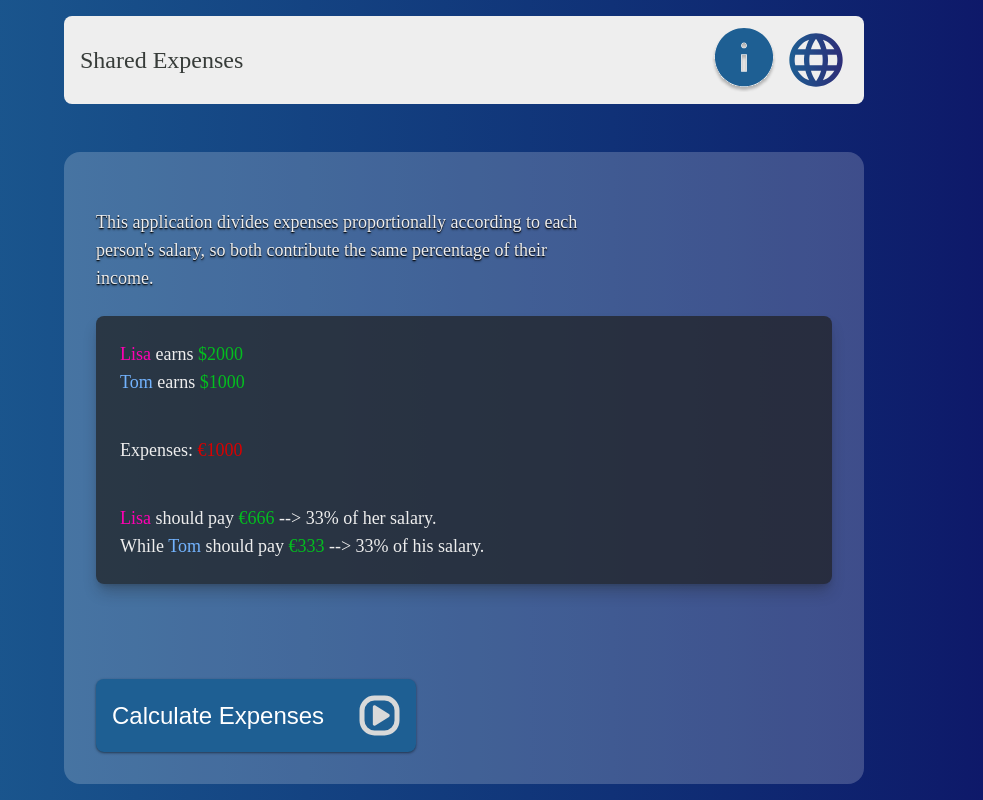
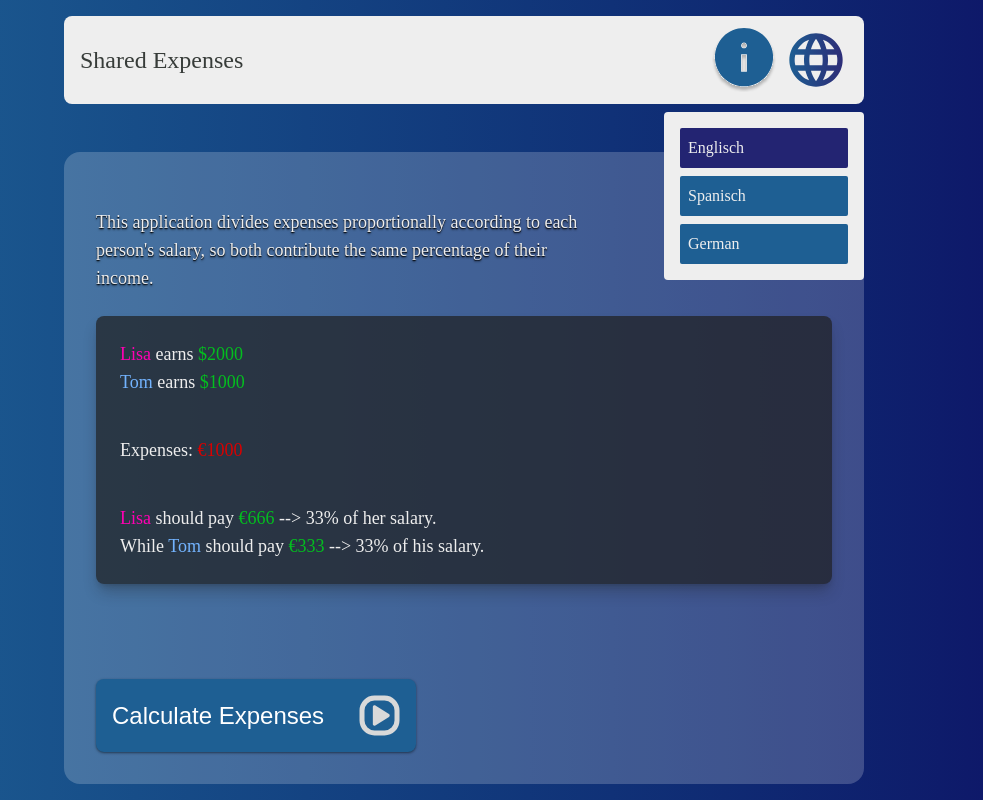
Before and after one commit to Caminaur/equal-expense, a React (Vite) app: page / in a window 1280 px wide. Both pictures are taken after a click on the icon 992 px from the left and 60 px from the top of the page. Shown: the whole page, without its empty margins (176-1159 px from the left). Built offline with nearby package versions, Linux system fonts and the light colour scheme; a web font is replaced by a local one.

Commit message:
Dropdown

```diff
--- a/src/Components/Navbar.tsx
+++ b/src/Components/Navbar.tsx
@@ -1,11 +1,25 @@
-import { LangIcon, InfoIcon, LangIconMobile, PlayIcon } from "../assets/icons";
-import React, { Component } from "react";
-import { Link, NavLink } from "react-router-dom";
+import { useEffect, useRef, useState } from "react";
+import { LangIcon, InfoIcon, LangIconMobile } from "../assets/icons";
+import { Link } from "react-router-dom";
 
-export class Navbar extends Component {
-  render() {
+function Navbar() {
+  const [active, setActive] = useState(false);
+  const dropdownRef = useRef<HTMLDivElement>(null);
+  useEffect(() => {
+    const handleClickOutside = (e: MouseEvent) => {
+      if (
+        dropdownRef.current &&
+        !dropdownRef.current.contains(e.target as Node)
+      ) {
+        setActive(false);
+      }
+    };
+    document.addEventListener("click", handleClickOutside);
+    return () => document.removeEventListener("click", handleClickOutside);
+  }, []);
+
   return (
-      <div className="w-full flex justify-between items-center pb-4 lg:bg-light lg:max-w-200 lg:pb-default lg:py-3 lg:px-4 lg:rounded-lg ">
+    <div className="w-full flex justify-between items-center pb-4 lg:bg-light lg:max-w-200 lg:pb-default lg:py-3 lg:px-4 lg:rounded-lg relative">
       <Link to={"/"} className="text-white text-2xl font-1 lg:text-text-dark">
         Shared Expenses
       </Link>
@@ -13,12 +27,38 @@ export class Navbar extends Component {
         <Link to={"info"}>
           <InfoIcon className="h-12 w-12 lg:h-16 lg:w-16 duration-200 transition-all hover:brightness-150 cursor-pointer"></InfoIcon>
         </Link>
-          <LangIcon className="h-12 w-12 hidden lg:block lg:h-16 lg:w-16 duration-200 transition-all hover:brightness-150 cursor-pointer"></LangIcon>
+        <div ref={dropdownRef}>
+          <li
+            className="list-none "
+            onClick={() => {
+              setActive((prev) => !prev);
+            }}
+          >
+            <LangIcon className="h-12 w-12 hidden lg:block lg:h-16 lg:w-16 duration-200 transition-all hover:brightness-150 cursor-pointer "></LangIcon>
             <LangIconMobile className="h-12 w-12 lg:hidden"></LangIconMobile>
+
+            <div
+              className={`bg-light-blue min-w-50 min-h-40 md:bg-light absolute right-0 top-full -mt-2 rounded-sm transition-all duration-300 ${
+                active ? "opacity-100 mt-2" : "opacity-0 pointer-events-none"
+              }`}
+            >
+              <ul className="flex flex-col p-4 gap-2">
+                <button className="w-full py-2 bg-dark-blue/90 hover:brightness-125 text-left pl-2 rounded-xs cursor-pointer text-light font-2 font-medium select-none">
+                  Englisch
+                </button>
+                <button className="w-full py-2 bg-dark-blue/50 md:bg-light-blue hover:brightness-125 text-left pl-2 rounded-xs cursor-pointer text-light font-2 font-medium select-none">
+                  Spanisch
+                </button>
+                <button className="w-full py-2 bg-dark-blue/50 md:bg-light-blue hover:brightness-125 text-left pl-2 rounded-xs cursor-pointer text-light font-2 font-medium select-none">
+                  German
+                </button>
+              </ul>
+            </div>
+          </li>
+        </div>
       </div>
     </div>
   );
 }
-}
 
 export default Navbar;
```
Lines whose indentation alone changed are shown as unchanged.
